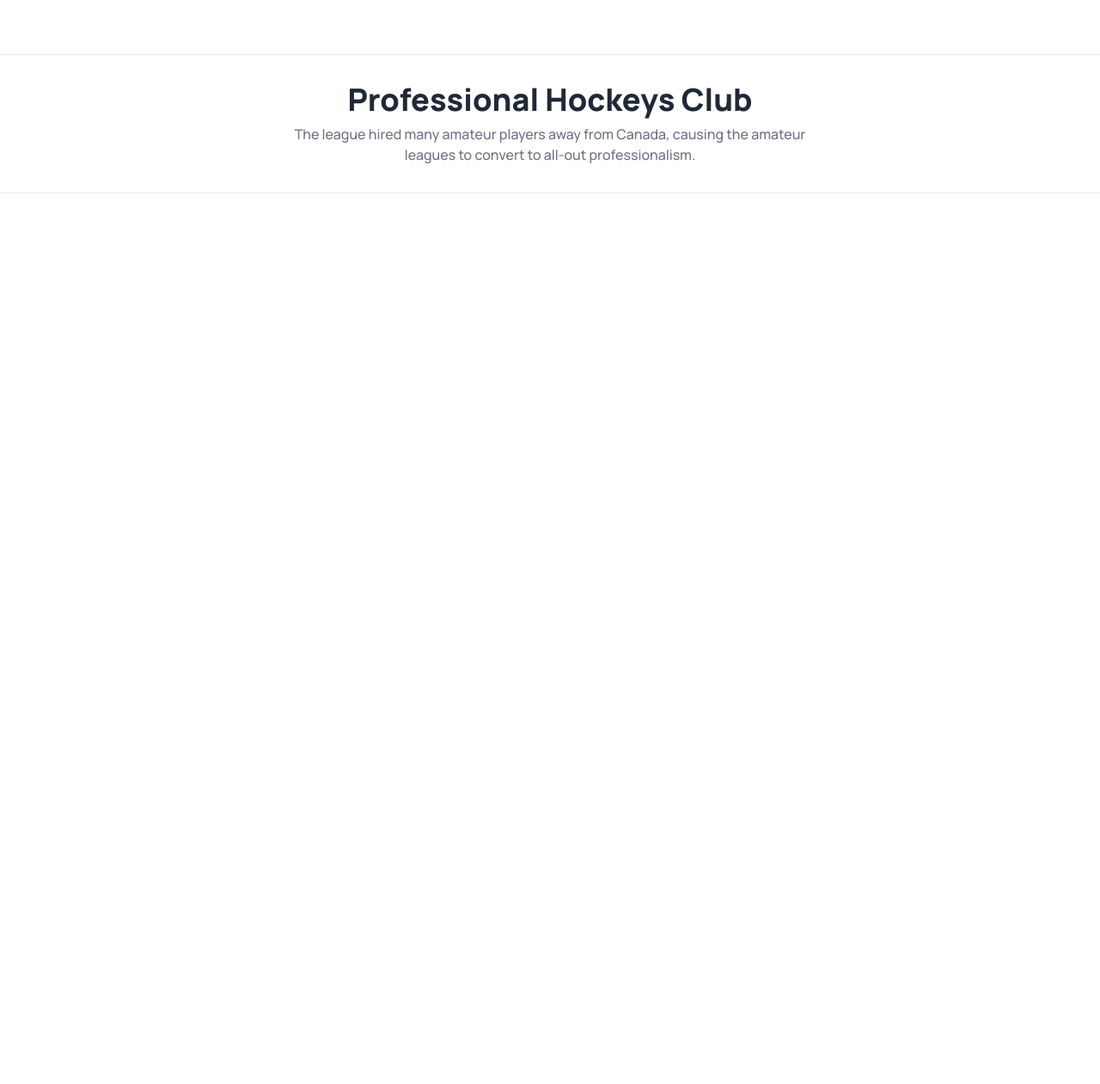
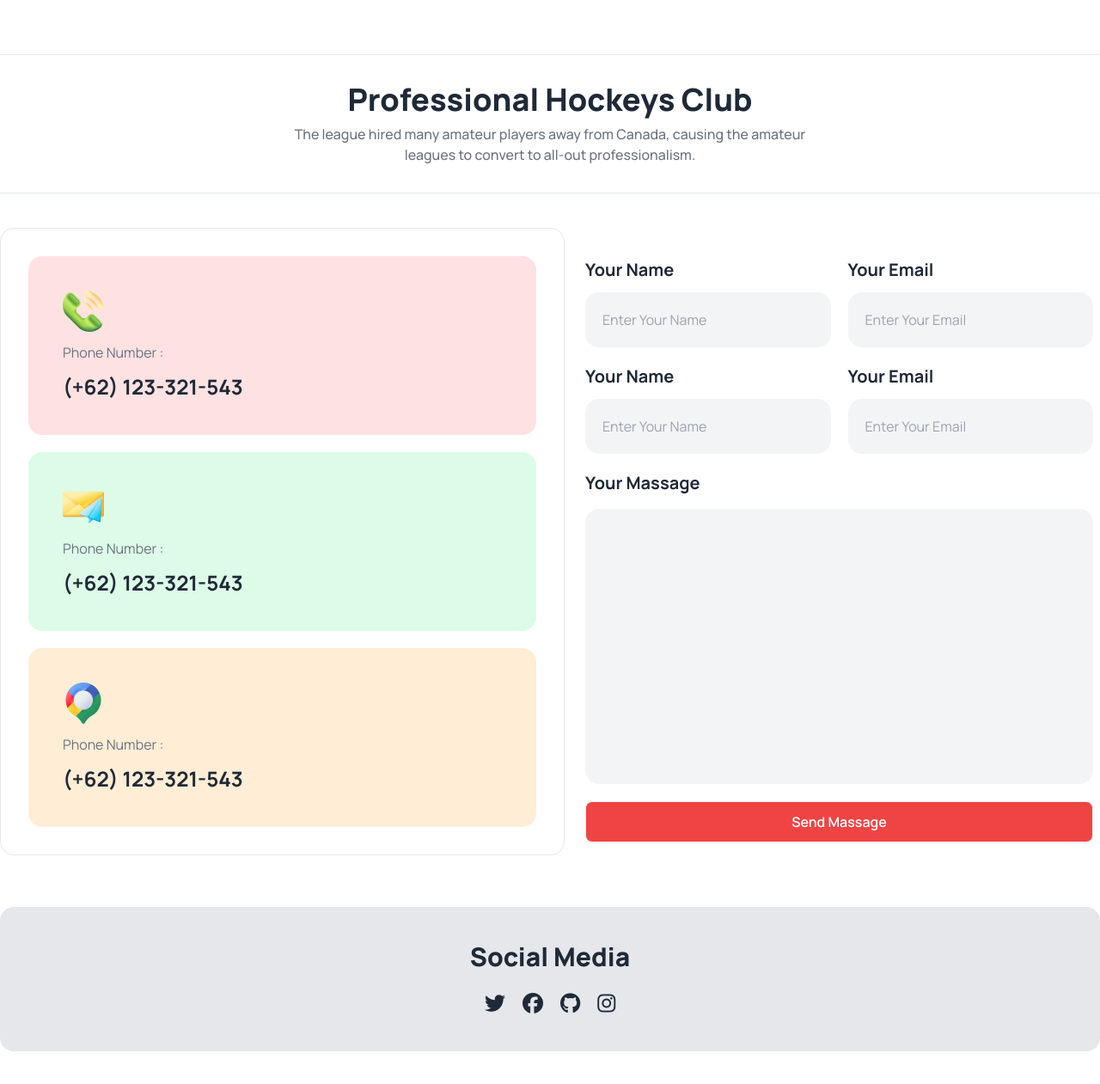
Before and after one commit to Alnakib797/assignment-03, a plain HTML site: page index.html in a window 1280 px wide. Shown: the part 4193-5454 px from the top of the page at 86% size. Before the commit the page ends 4458 px from the top, so only its background shows below. Drawn offline with nearby package versions, Linux system fonts and the light colour scheme.

Commit message:
section 10,11,12 added

```diff
--- a/index.html
+++ b/index.html
@@ -450,6 +450,76 @@
        <p class="text-[16px] font-medium text-gray-500 pb-8 max-w-[600px] mx-auto">The league hired many amateur players away from Canada, causing the amateur leagues to convert to all-out professionalism.</p>
       </div>
    </section>
+   <!-- section-11 -->
+   <section class="mb-10">
+    <div class=" justify-between items-center gap-4 lg:flex">
+      <!-- cards section -->
+      <div class="border p-8 rounded-2xl space-y-5 mb-5 flex-1">
+        <div class="bg-red-100 pt-10 pl-10 pb-10 space-y-3 rounded-2xl">
+           <img src="Images/Group 1171275317.png" alt="">
+           <p class="text-[16px] font-normal text-gray-500">Phone Number :</p>
+           <h3 class="text-2xl font-bold">(+62) 123-321-543</h3>
+        </div>
+        <div class="bg-green-100 pt-10 pl-10 pb-10 space-y-3 rounded-2xl">
+           <img src="Images/Group 1171275318.png" alt="">
+           <p class="text-[16px] font-normal text-gray-500">Phone Number :</p>
+           <h3 class="text-2xl font-bold">(+62) 123-321-543</h3>
+        </div>
+        <div class="bg-orange-100 pt-10 pl-10 pb-10 space-y-3 rounded-2xl">
+           <img src="Images/Group 1171275321.png" alt="">
+           <p class="text-[16px] font-normal text-gray-500">Phone Number :</p>
+           <h3 class="text-2xl font-bold">(+62) 123-321-543</h3>
+        </div>
+      </div>
+      <!-- inform-section -->
+      <div class="flex-1 p-4 lg:p-2" >
+        <!-- inform-1-2 -->
+        <div class="lg:flex lg:gap-5 mb-5">
+          <div class="space-y-3 flex-1">
+            <p class="text-xl font-bold">Your Name</p>
+            <input class="bg-gray-100 text-gray-600  rounded-2xl p-5 w-full" type="text" name="email" placeholder="Enter Your Name">
+          </div>
+          <div class="space-y-3 flex-1">
+            <p class="text-xl font-bold">Your Email</p>
+            <input class="bg-gray-100 text-gray-600  rounded-2xl p-5 w-full" type="email" name="email" placeholder="Enter Your Email">
+          </div>
+        </div>
+        <!-- inform-3-4 -->
+        <div>
+          <div class="lg:flex lg:gap-5 mb-5">
+            <div class="space-y-3 flex-1">
+              <p class="text-xl font-bold">Your Name</p>
+              <input class="bg-gray-100 text-gray-600 rounded-2xl p-5 w-full" type="text" name="email" placeholder="Enter Your Name">
+            </div>
+            <div class="space-y-3 flex-1">
+              <p class="text-xl font-bold">Your Email</p>
+              <input class="bg-gray-100 text-gray-600 rounded-2xl p-5 w-full" type="email" name="email" placeholder="Enter Your Email">
+            </div>
+          </div>
+        </div>
+        <!-- inform-5 -->
+        <div>
+          <p class="text-xl font-bold mb-4">Your Massage</p>
+          <input class="bg-gray-100 text-gray-600  rounded-2xl p-5 h-80 w-full mb-5" type="text" name="Massage">
+        </div>
+        <button class="btn bg-red-500 w-full text-white text-[16px] py-2">Send Massage</button>
+      </div>
+    </div>
+   </section>
+   <!-- section-12 -->
+   <section>
+    <div class="text-center mb-10 bg-gray-200 p-10 rounded-2xl">
+      <div>
+        <h2 class="text-3xl font-extrabold">Social Media</h2>
+        <div class="flex justify-center gap-5 pt-5">
+          <div><i class="fa-brands fa-twitter text-2xl"></i></div>
+          <div><i class="fa-brands fa-facebook text-2xl"></i></div>
+          <div><i class="fa-brands fa-github text-2xl"></i></div>
+          <div><i class="fa-brands fa-instagram text-2xl"></i></div>
+        </div>
+      </div>
+    </div>
+   </section>
     </main>
     <footer></footer>
   </body>
```
